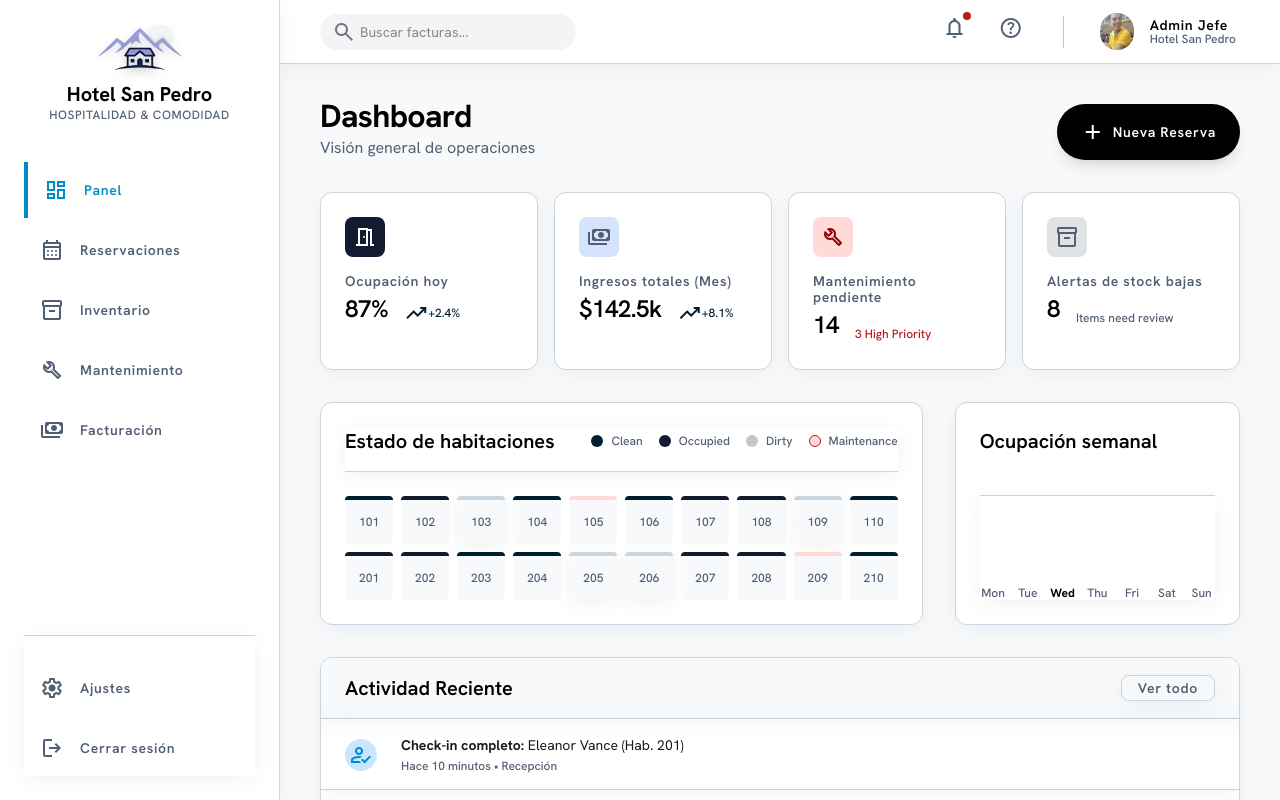
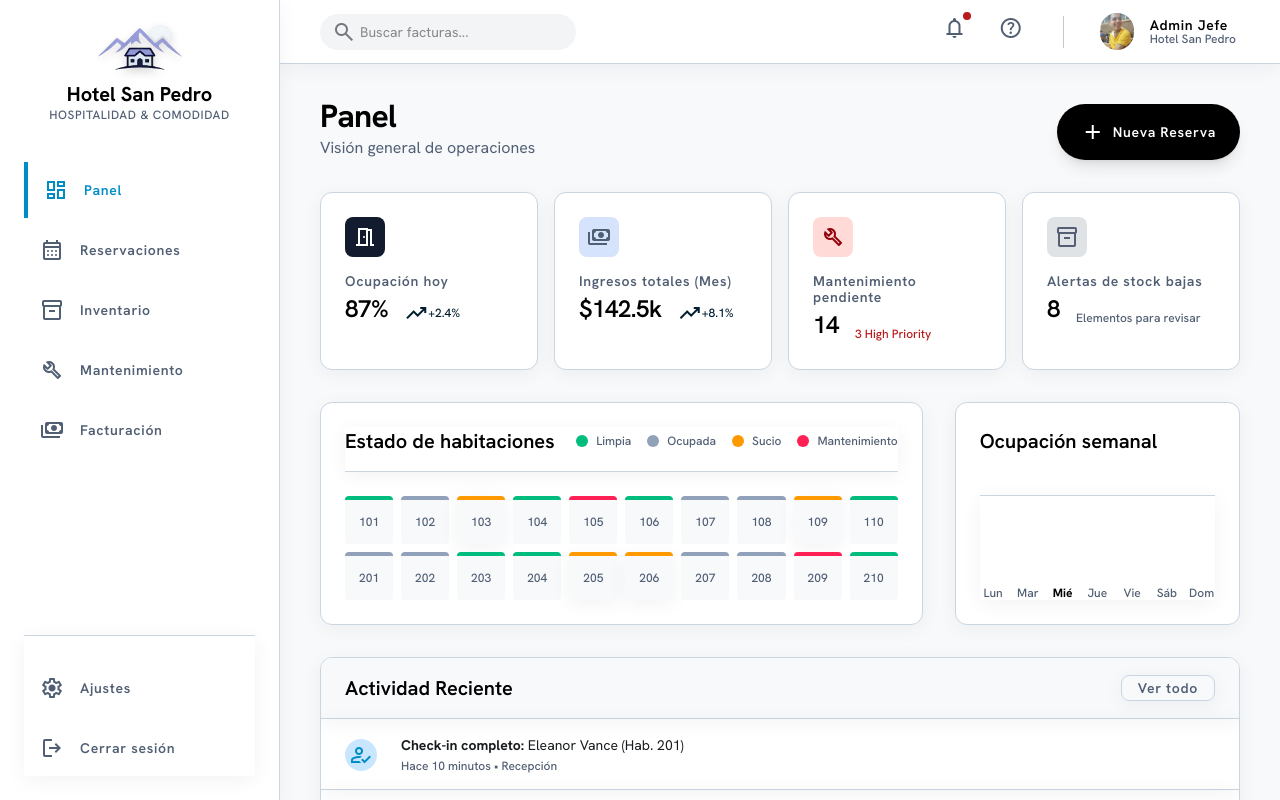
Before and after one commit to OrlandoU/Gestion-Hotelera, a Next.js app in the folder gestion-hotelera/: page /bd in a window 1280 px wide. Shown: the top 800 px of the page. Built offline with nearby package versions, Linux system fonts and the light colour scheme.

Commit message:
Fix colors and ui

```diff
--- a/gestion-hotelera/app/bd/page.tsx
+++ b/gestion-hotelera/app/bd/page.tsx
@@ -4,7 +4,7 @@ import NewReservation from "@/components/NewReservation";
 export default function Page() {
     return (
         <>
-            <PageHeader name="Dashboard" subtitle="Visión general de operaciones" buttons={<NewReservation />} />
+            <PageHeader name="Panel" subtitle="Visión general de operaciones" buttons={<NewReservation />} />
             <section className="grid grid-cols-1 lg:grid-cols-2 xl:grid-cols-4 gap-4">
                 <div className="bg-[#ffffff] border border-slate-300 card-shadow  rounded-xl p-6 shadow-level-1 hover:-translate-y-1 transition-transform duration-300">
                     <div className="flex justify-between items-start gap-4 flex-col-reverse">
@@ -61,7 +61,7 @@ export default function Page() {
                     <div className="flex items-end gap-4">
                         <h2 className="font-['Hanken_Grotesk'] text-[24px] leading-10 tracking-[-0.02em] font-semibold text-[#000000]">8</h2>
                         <span className="text-[12px] leading-3.5 font-medium text-[#515f74] flex items-center mb-1">
-                            Items need review
+                            Elementos para revisar
                         </span>
                     </div>
                 </div>
@@ -73,45 +73,45 @@ export default function Page() {
                         <h3 className="font-['Hanken_Grotesk'] text-[20px] leading-7 font-semibold text-[#000000]">Estado de habitaciones</h3>
                         <div className="flex gap-4">
                             <div className="flex items-center gap-2">
-                                <span className="w-3 h-3 rounded-full bg-[#001e2f]"></span>
-                                <span className="text-[12px] leading-3.5 font-medium text-[#515f74]">Clean</span>
+                                <span className="w-3 h-3 rounded-full bg-emerald-500"></span>
+                                <span className="text-[12px] leading-3.5 font-medium text-[#515f74]">Limpia</span>
                             </div>
                             <div className="flex items-center gap-2">
-                                <span className="w-3 h-3 rounded-full bg-[#131b2e]"></span>
-                                <span className="text-[12px] leading-3.5 font-medium text-[#515f74]">Occupied</span>
+                                <span className="w-3 h-3 rounded-full bg-slate-400"></span>
+                                <span className="text-[12px] leading-3.5 font-medium text-[#515f74]">Ocupada</span>
                             </div>
                             <div className="flex items-center gap-2">
-                                <span className="w-3 h-3 rounded-full bg-[#c6c6cd]"></span>
-                                <span className="text-[12px] leading-3.5 font-medium text-[#515f74]">Dirty</span>
+                                <span className="w-3 h-3 rounded-full bg-amber-500"></span>
+                                <span className="text-[12px] leading-3.5 font-medium text-[#515f74]">Sucio</span>
                             </div>
                             <div className="flex items-center gap-2">
-                                <span className="w-3 h-3 rounded-full bg-[#ffdad6] border border-[#ba1a1a]"></span>
-                                <span className="text-[12px] leading-3.5 font-medium text-[#515f74]">Maintenance</span>
+                                <span className="w-3 h-3 rounded-full bg-rose-500"></span>
+                                <span className="text-[12px] leading-3.5 font-medium text-[#515f74]">Mantenimiento</span>
                             </div>
                         </div>
                     </div>
 
                     <div className="grid grid-cols-6 md:grid-cols-10 gap-2 flex-1">
-                        <div className="aspect-square border-t-4 border-[#001e2f] bg-[#f7f9fb] flex items-center justify-center rounded-sm text-[12px] leading-3.5 font-medium text-[#515f74] cursor-pointer hover:bg-[#e0e3e5] transition-colors">101</div>
-                        <div className="aspect-square border-t-4 border-[#131b2e] bg-[#f7f9fb] flex items-center justify-center rounded-sm text-[12px] leading-3.5 font-medium text-[#515f74] cursor-pointer hover:bg-[#e0e3e5] transition-colors">102</div>
-                        <div className="aspect-square border-t-4 border-slate-300 card-shadow  bg-[#f7f9fb] flex items-center justify-center rounded-sm text-[12px] leading-3.5 font-medium text-[#515f74] cursor-pointer hover:bg-[#e0e3e5] transition-colors">103</div>
-                        <div className="aspect-square border-t-4 border-[#001e2f] bg-[#f7f9fb] flex items-center justify-center rounded-sm text-[12px] leading-3.5 font-medium text-[#515f74] cursor-pointer hover:bg-[#e0e3e5] transition-colors">104</div>
-                        <div className="aspect-square border-t-4 border-[#ffdad6] bg-[#f7f9fb] flex items-center justify-center rounded-sm text-[12px] leading-3.5 font-medium text-[#515f74] cursor-pointer hover:bg-[#e0e3e5] transition-colors">105</div>
-                        <div className="aspect-square border-t-4 border-[#001e2f] bg-[#f7f9fb] flex items-center justify-center rounded-sm text-[12px] leading-3.5 font-medium text-[#515f74] cursor-pointer hover:bg-[#e0e3e5] transition-colors">106</div>
-                        <div className="aspect-square border-t-4 border-[#131b2e] bg-[#f7f9fb] flex items-center justify-center rounded-sm text-[12px] leading-3.5 font-medium text-[#515f74] cursor-pointer hover:bg-[#e0e3e5] transition-colors">107</div>
-                        <div className="aspect-square border-t-4 border-[#131b2e] bg-[#f7f9fb] flex items-center justify-center rounded-sm text-[12px] leading-3.5 font-medium text-[#515f74] cursor-pointer hover:bg-[#e0e3e5] transition-colors">108</div>
-                        <div className="aspect-square border-t-4 border-slate-300 card-shadow  bg-[#f7f9fb] flex items-center justify-center rounded-sm text-[12px] leading-3.5 font-medium text-[#515f74] cursor-pointer hover:bg-[#e0e3e5] transition-colors">109</div>
-                        <div className="aspect-square border-t-4 border-[#001e2f] bg-[#f7f9fb] flex items-center justify-center rounded-sm text-[12px] leading-3.5 font-medium text-[#515f74] cursor-pointer hover:bg-[#e0e3e5] transition-colors">110</div>
-                        <div className="aspect-square border-t-4 border-[#131b2e] bg-[#f7f9fb] flex items-center justify-center rounded-sm text-[12px] leading-3.5 font-medium text-[#515f74] cursor-pointer hover:bg-[#e0e3e5] transition-colors">201</div>
-                        <div className="aspect-square border-t-4 border-[#131b2e] bg-[#f7f9fb] flex items-center justify-center rounded-sm text-[12px] leading-3.5 font-medium text-[#515f74] cursor-pointer hover:bg-[#e0e3e5] transition-colors">202</div>
-                        <div className="aspect-square border-t-4 border-[#001e2f] bg-[#f7f9fb] flex items-center justify-center rounded-sm text-[12px] leading-3.5 font-medium text-[#515f74] cursor-pointer hover:bg-[#e0e3e5] transition-colors">203</div>
-                        <div className="aspect-square border-t-4 border-[#001e2f] bg-[#f7f9fb] flex items-center justify-center rounded-sm text-[12px] leading-3.5 font-medium text-[#515f74] cursor-pointer hover:bg-[#e0e3e5] transition-colors">204</div>
-                        <div className="aspect-square border-t-4 border-slate-300 card-shadow  bg-[#f7f9fb] flex items-center justify-center rounded-sm text-[12px] leading-3.5 font-medium text-[#515f74] cursor-pointer hover:bg-[#e0e3e5] transition-colors">205</div>
-                        <div className="aspect-square border-t-4 border-slate-300 card-shadow  bg-[#f7f9fb] flex items-center justify-center rounded-sm text-[12px] leading-3.5 font-medium text-[#515f74] cursor-pointer hover:bg-[#e0e3e5] transition-colors">206</div>
-                        <div className="aspect-square border-t-4 border-[#131b2e] bg-[#f7f9fb] flex items-center justify-center rounded-sm text-[12px] leading-3.5 font-medium text-[#515f74] cursor-pointer hover:bg-[#e0e3e5] transition-colors">207</div>
-                        <div className="aspect-square border-t-4 border-[#131b2e] bg-[#f7f9fb] flex items-center justify-center rounded-sm text-[12px] leading-3.5 font-medium text-[#515f74] cursor-pointer hover:bg-[#e0e3e5] transition-colors">208</div>
-                        <div className="aspect-square border-t-4 border-[#ffdad6] bg-[#f7f9fb] flex items-center justify-center rounded-sm text-[12px] leading-3.5 font-medium text-[#515f74] cursor-pointer hover:bg-[#e0e3e5] transition-colors">209</div>
-                        <div className="aspect-square border-t-4 border-[#001e2f] bg-[#f7f9fb] flex items-center justify-center rounded-sm text-[12px] leading-3.5 font-medium text-[#515f74] cursor-pointer hover:bg-[#e0e3e5] transition-colors">210</div>
+                        <div className="aspect-square border-t-4 border-emerald-500 bg-[#f7f9fb] flex items-center justify-center rounded-sm text-[12px] leading-3.5 font-medium text-[#515f74] cursor-pointer hover:bg-[#e0e3e5] transition-colors">101</div>
+                        <div className="aspect-square border-t-4 border-slate-400 bg-[#f7f9fb] flex items-center justify-center rounded-sm text-[12px] leading-3.5 font-medium text-[#515f74] cursor-pointer hover:bg-[#e0e3e5] transition-colors">102</div>
+                        <div className="aspect-square border-t-4 border-amber-500 card-shadow  bg-[#f7f9fb] flex items-center justify-center rounded-sm text-[12px] leading-3.5 font-medium text-[#515f74] cursor-pointer hover:bg-[#e0e3e5] transition-colors">103</div>
+                        <div className="aspect-square border-t-4 border-emerald-500 bg-[#f7f9fb] flex items-center justify-center rounded-sm text-[12px] leading-3.5 font-medium text-[#515f74] cursor-pointer hover:bg-[#e0e3e5] transition-colors">104</div>
+                        <div className="aspect-square border-t-4 border-rose-500 bg-[#f7f9fb] flex items-center justify-center rounded-sm text-[12px] leading-3.5 font-medium text-[#515f74] cursor-pointer hover:bg-[#e0e3e5] transition-colors">105</div>
+                        <div className="aspect-square border-t-4 border-emerald-500 bg-[#f7f9fb] flex items-center justify-center rounded-sm text-[12px] leading-3.5 font-medium text-[#515f74] cursor-pointer hover:bg-[#e0e3e5] transition-colors">106</div>
+                        <div className="aspect-square border-t-4 border-slate-400 bg-[#f7f9fb] flex items-center justify-center rounded-sm text-[12px] leading-3.5 font-medium text-[#515f74] cursor-pointer hover:bg-[#e0e3e5] transition-colors">107</div>
+                        <div className="aspect-square border-t-4 border-slate-400 bg-[#f7f9fb] flex items-center justify-center rounded-sm text-[12px] leading-3.5 font-medium text-[#515f74] cursor-pointer hover:bg-[#e0e3e5] transition-colors">108</div>
+                        <div className="aspect-square border-t-4 border-amber-500 card-shadow  bg-[#f7f9fb] flex items-center justify-center rounded-sm text-[12px] leading-3.5 font-medium text-[#515f74] cursor-pointer hover:bg-[#e0e3e5] transition-colors">109</div>
+                        <div className="aspect-square border-t-4 border-emerald-500 bg-[#f7f9fb] flex items-center justify-center rounded-sm text-[12px] leading-3.5 font-medium text-[#515f74] cursor-pointer hover:bg-[#e0e3e5] transition-colors">110</div>
+                        <div className="aspect-square border-t-4 border-slate-400 bg-[#f7f9fb] flex items-center justify-center rounded-sm text-[12px] leading-3.5 font-medium text-[#515f74] cursor-pointer hover:bg-[#e0e3e5] transition-colors">201</div>
+                        <div className="aspect-square border-t-4 border-slate-400 bg-[#f7f9fb] flex items-center justify-center rounded-sm text-[12px] leading-3.5 font-medium text-[#515f74] cursor-pointer hover:bg-[#e0e3e5] transition-colors">202</div>
+                        <div className="aspect-square border-t-4 border-emerald-500 bg-[#f7f9fb] flex items-center justify-center rounded-sm text-[12px] leading-3.5 font-medium text-[#515f74] cursor-pointer hover:bg-[#e0e3e5] transition-colors">203</div>
+                        <div className="aspect-square border-t-4 border-emerald-500 bg-[#f7f9fb] flex items-center justify-center rounded-sm text-[12px] leading-3.5 font-medium text-[#515f74] cursor-pointer hover:bg-[#e0e3e5] transition-colors">204</div>
+                        <div className="aspect-square border-t-4 border-amber-500 card-shadow  bg-[#f7f9fb] flex items-center justify-center rounded-sm text-[12px] leading-3.5 font-medium text-[#515f74] cursor-pointer hover:bg-[#e0e3e5] transition-colors">205</div>
+                        <div className="aspect-square border-t-4 border-amber-500 card-shadow  bg-[#f7f9fb] flex items-center justify-center rounded-sm text-[12px] leading-3.5 font-medium text-[#515f74] cursor-pointer hover:bg-[#e0e3e5] transition-colors">206</div>
+                        <div className="aspect-square border-t-4 border-slate-400 bg-[#f7f9fb] flex items-center justify-center rounded-sm text-[12px] leading-3.5 font-medium text-[#515f74] cursor-pointer hover:bg-[#e0e3e5] transition-colors">207</div>
+                        <div className="aspect-square border-t-4 border-slate-400 bg-[#f7f9fb] flex items-center justify-center rounded-sm text-[12px] leading-3.5 font-medium text-[#515f74] cursor-pointer hover:bg-[#e0e3e5] transition-colors">208</div>
+                        <div className="aspect-square border-t-4 border-rose-500 bg-[#f7f9fb] flex items-center justify-center rounded-sm text-[12px] leading-3.5 font-medium text-[#515f74] cursor-pointer hover:bg-[#e0e3e5] transition-colors">209</div>
+                        <div className="aspect-square border-t-4 border-emerald-500 bg-[#f7f9fb] flex items-center justify-center rounded-sm text-[12px] leading-3.5 font-medium text-[#515f74] cursor-pointer hover:bg-[#e0e3e5] transition-colors">210</div>
                     </div>
                 </div>
 
@@ -120,33 +120,33 @@ export default function Page() {
                     <div className="flex-1 flex items-end gap-2 mt-4 pt-4 border-t border-slate-300 card-shadow  h-50">
                         <div className="flex-1 flex flex-col items-center gap-2">
                             <div className="w-full bg-[#bec6e0] rounded-t-sm h-[60%] hover:bg-[#131b2e] transition-colors cursor-pointer"></div>
-                            <span className="text-[12px] leading-3.5 font-medium text-[#515f74]">Mon</span>
+                            <span className="text-[12px] leading-3.5 font-medium text-[#515f74]">Lun</span>
                         </div>
                         <div className="flex-1 flex flex-col items-center gap-2">
                             <div className="w-full bg-[#bec6e0] rounded-t-sm h-[75%] hover:bg-[#131b2e] transition-colors cursor-pointer"></div>
-                            <span className="text-[12px] leading-3.5 font-medium text-[#515f74]">Tue</span>
+                            <span className="text-[12px] leading-3.5 font-medium text-[#515f74]">Mar</span>
                         </div>
                         <div className="flex-1 flex flex-col items-center gap-2">
                             <div className="w-full bg-[#131b2e] rounded-t-sm h-[90%] hover:bg-[#000000] transition-colors cursor-pointer relative group">
                                 <div className="absolute -top-8 left-1/2 -translate-x-1/2 bg-[#2d3133] text-[#eff1f3] text-xs py-1 px-2 rounded opacity-0 group-hover:opacity-100 transition-opacity">90%</div>
                             </div>
-                            <span className="text-[12px] leading-3.5 font-bold text-[#000000]">Wed</span>
+                            <span className="text-[12px] leading-3.5 font-bold text-[#000000]">Mié</span>
                         </div>
                         <div className="flex-1 flex flex-col items-center gap-2">
                             <div className="w-full bg-[#bec6e0] rounded-t-sm h-[85%] hover:bg-[#131b2e] transition-colors cursor-pointer"></div>
-                            <span className="text-[12px] leading-3.5 font-medium text-[#515f74]">Thu</span>
+                            <span className="text-[12px] leading-3.5 font-medium text-[#515f74]">Jue</span>
                         </div>
                         <div className="flex-1 flex flex-col items-center gap-2">
                             <div className="w-full bg-[#bec6e0] rounded-t-sm h-[95%] hover:bg-[#131b2e] transition-colors cursor-pointer"></div>
-                            <span className="text-[12px] leading-3.5 font-medium text-[#515f74]">Fri</span>
+                            <span className="text-[12px] leading-3.5 font-medium text-[#515f74]">Vie</span>
                         </div>
                         <div className="flex-1 flex flex-col items-center gap-2">
                             <div className="w-full bg-[#bec6e0] rounded-t-sm h-full hover:bg-[#131b2e] transition-colors cursor-pointer"></div>
-                            <span className="text-[12px] leading-3.5 font-medium text-[#515f74]">Sat</span>
+                            <span className="text-[12px] leading-3.5 font-medium text-[#515f74]">Sáb</span>
                         </div>
                         <div className="flex-1 flex flex-col items-center gap-2">
                             <div className="w-full bg-[#bec6e0] rounded-t-sm h-[70%] hover:bg-[#131b2e] transition-colors cursor-pointer"></div>
-                            <span className="text-[12px] leading-3.5 font-medium text-[#515f74]">Sun</span>
+                            <span className="text-[12px] leading-3.5 font-medium text-[#515f74]">Dom</span>
                         </div>
                     </div>
                 </div>
--- a/gestion-hotelera/app/bd/reservaciones/page.tsx
+++ b/gestion-hotelera/app/bd/reservaciones/page.tsx
@@ -116,7 +116,7 @@ export default function Page() {
                                 {dates.map((d) => {
                                     const weekday = d.toLocaleString(undefined, { weekday: "short" });
                                     const daynum = d.getDate();
-                                    const isMid = d.getDay() === 3; // example highlight for Wed
+                                    const isMid = d.getDay() === 3; // ejemplo: resaltar miércoles
                                     const weekend = d.getDay() === 0 || d.getDay() === 6;
                                     return (
                                         <div key={d.toISOString()} className={`p-2 text-center border-r border-slate-300 card-shadow  ${isMid ? "bg-blue-50/50" : weekend ? "bg-slate-100/50" : ""}`} style={{ minWidth: dayWidth }}>
--- a/gestion-hotelera/components/NewFactura.tsx
+++ b/gestion-hotelera/components/NewFactura.tsx
@@ -11,7 +11,7 @@ export default function NewFactura() {
         if (saving) return;
         const data = Object.fromEntries(new FormData(e.target as HTMLFormElement).entries());
         setSaving(true);
-        console.log("New factura:", data);
+        // console.log removed for production
         setTimeout(() => {
             setSaving(false);
             setOpen(false);
--- a/gestion-hotelera/components/NewReservation.tsx
+++ b/gestion-hotelera/components/NewReservation.tsx
@@ -13,8 +13,8 @@ export default function NewReservation() {
         const form = e.target as HTMLFormElement;
         const data = Object.fromEntries(new FormData(form).entries());
         setSaving(true);
-        console.log("New reservation:", data);
-        // simulate save
+        // console.log removed for production
+        // simular guardado
         setTimeout(() => {
             setSaving(false);
             setOpen(false);
--- a/gestion-hotelera/components/NewSolicitud.tsx
+++ b/gestion-hotelera/components/NewSolicitud.tsx
@@ -11,7 +11,7 @@ export default function NewSolicitud() {
         if (saving) return;
         const data = Object.fromEntries(new FormData(e.target as HTMLFormElement).entries());
         setSaving(true);
-        console.log("New solicitud:", data);
+        // console.log removed for production
         setTimeout(() => {
             setSaving(false);
             setOpen(false);
```
Also changed, not shown: gestion-hotelera/app/bd/inventario/page.tsx (+10 -10 lines).
